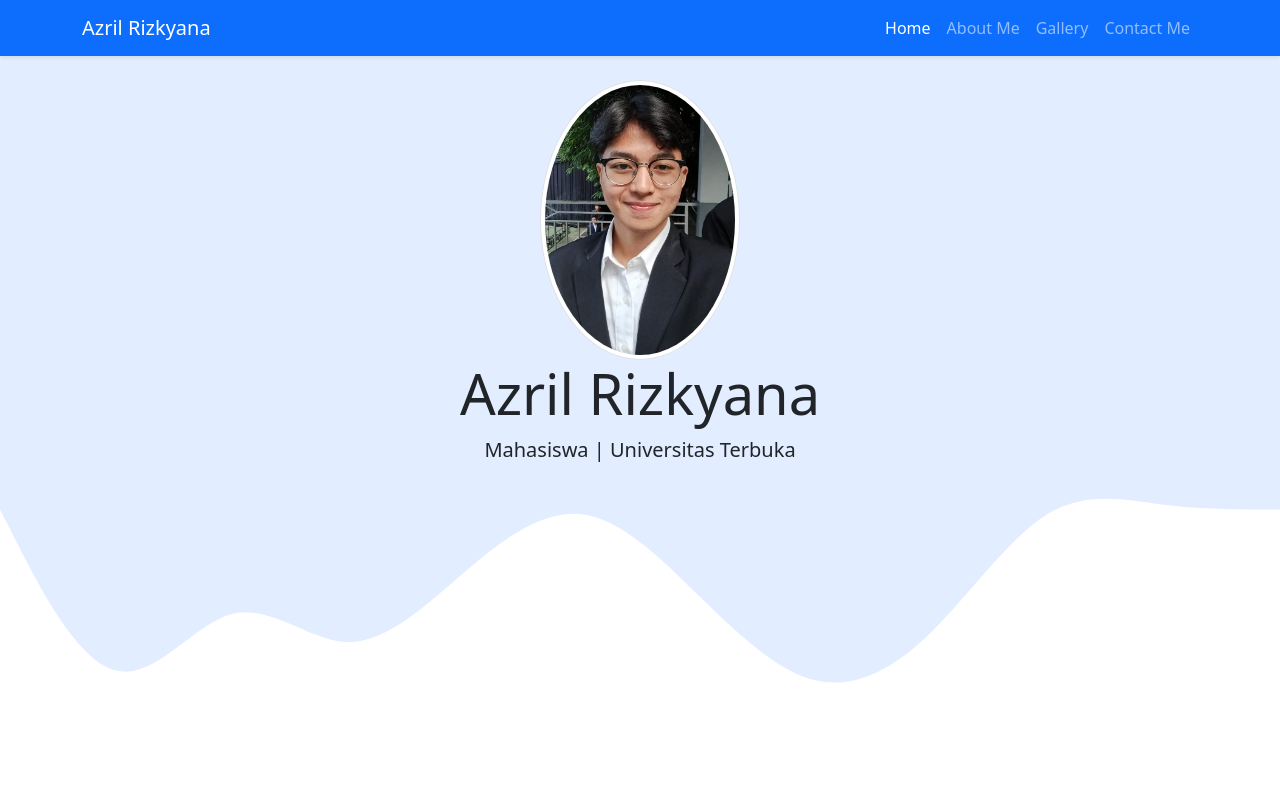
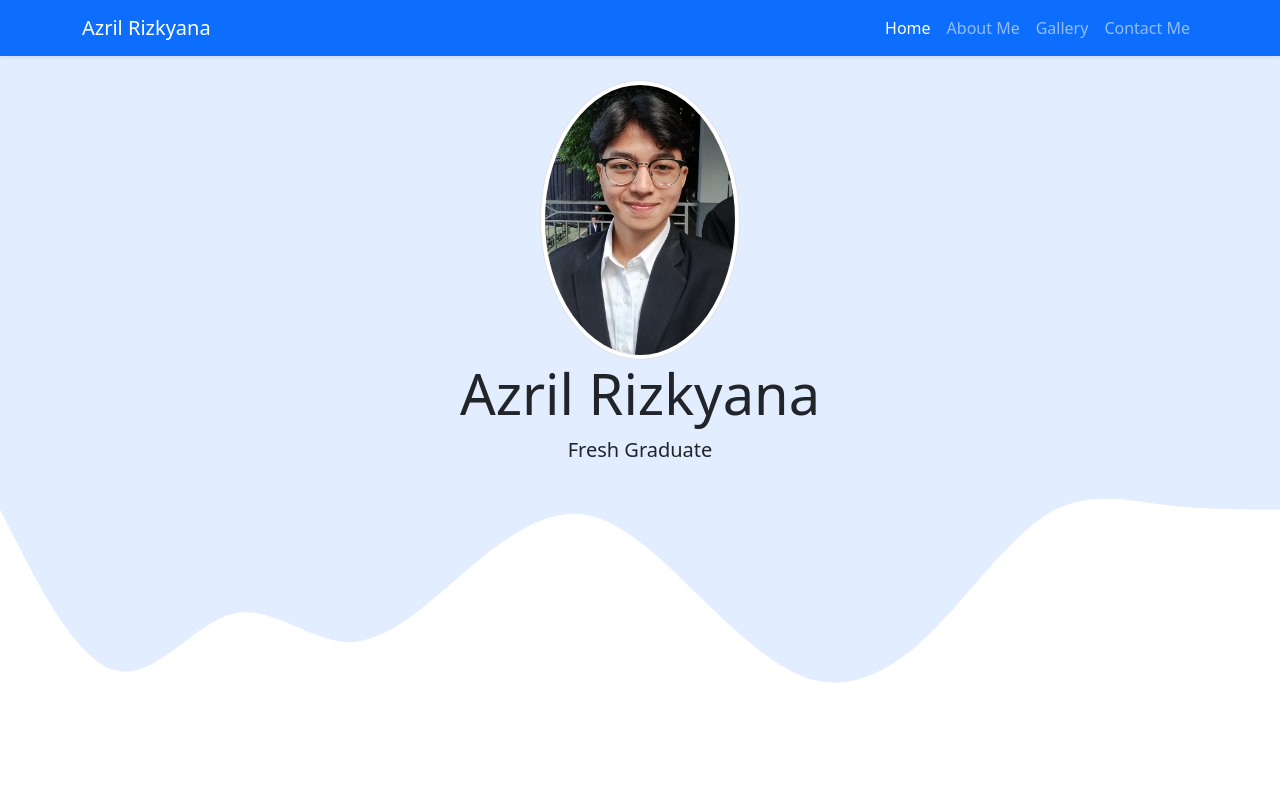
Before and after one commit to jauntyrunner/jauntyrunner.github.io, a plain HTML site: page index.html in a window 1280 px wide. Shown: the top 800 px of the page. Drawn offline with nearby package versions, Linux system fonts and the light colour scheme.

Commit message:
mengubah deksripsi

```diff
--- a/index.html
+++ b/index.html
@@ -60,7 +60,7 @@
     <section class="jumbotron text-center">
         <img src="img/rzkyna123.jpeg" alt="azril rizkyana" width="200px" class="rounded-circle img-thumbnail" />
         <h1 class="display-4">Azril Rizkyana</h1>
-        <p class="lead">Mahasiswa | Universitas Terbuka</p>
+        <p class="lead">Fresh Graduate</p>
         <svg xmlns="http://www.w3.org/2000/svg" viewBox="0 0 1440 320">
             <path fill="#ffffff" fill-opacity="1"
                 d="M0,32L21.8,74.7C43.6,117,87,203,131,213.3C174.5,224,218,160,262,149.3C305.5,139,349,181,393,181.3C436.4,181,480,139,524,101.3C567.3,64,611,32,655,37.3C698.2,43,742,85,785,128C829.1,171,873,213,916,224C960,235,1004,213,1047,170.7C1090.9,128,1135,64,1178,37.3C1221.8,11,1265,21,1309,26.7C1352.7,32,1396,32,1418,32L1440,32L1440,320L1418.2,320C1396.4,320,1353,320,1309,320C1265.5,320,1222,320,1178,320C1134.5,320,1091,320,1047,320C1003.6,320,960,320,916,320C872.7,320,829,320,785,320C741.8,320,698,320,655,320C610.9,320,567,320,524,320C480,320,436,320,393,320C349.1,320,305,320,262,320C218.2,320,175,320,131,320C87.3,320,44,320,22,320L0,320Z">
```
